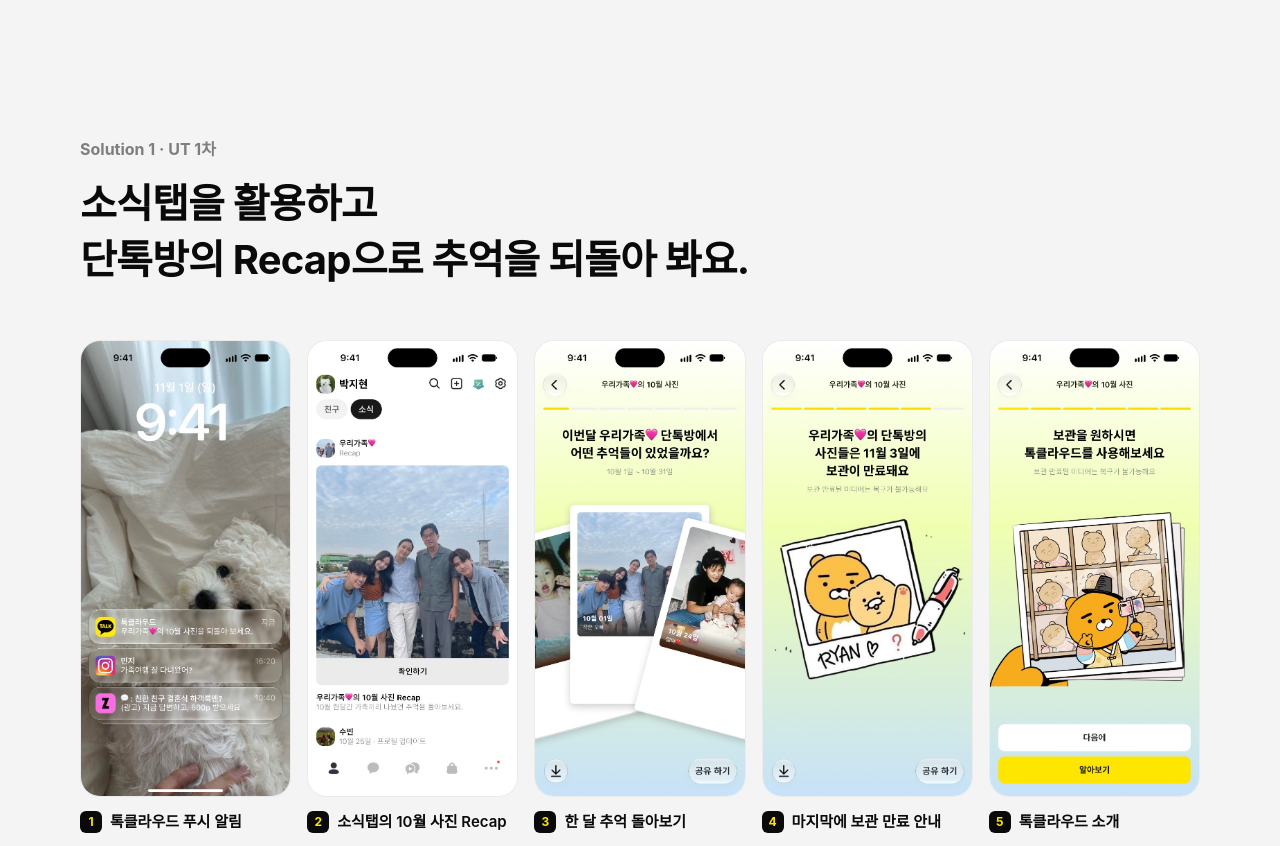
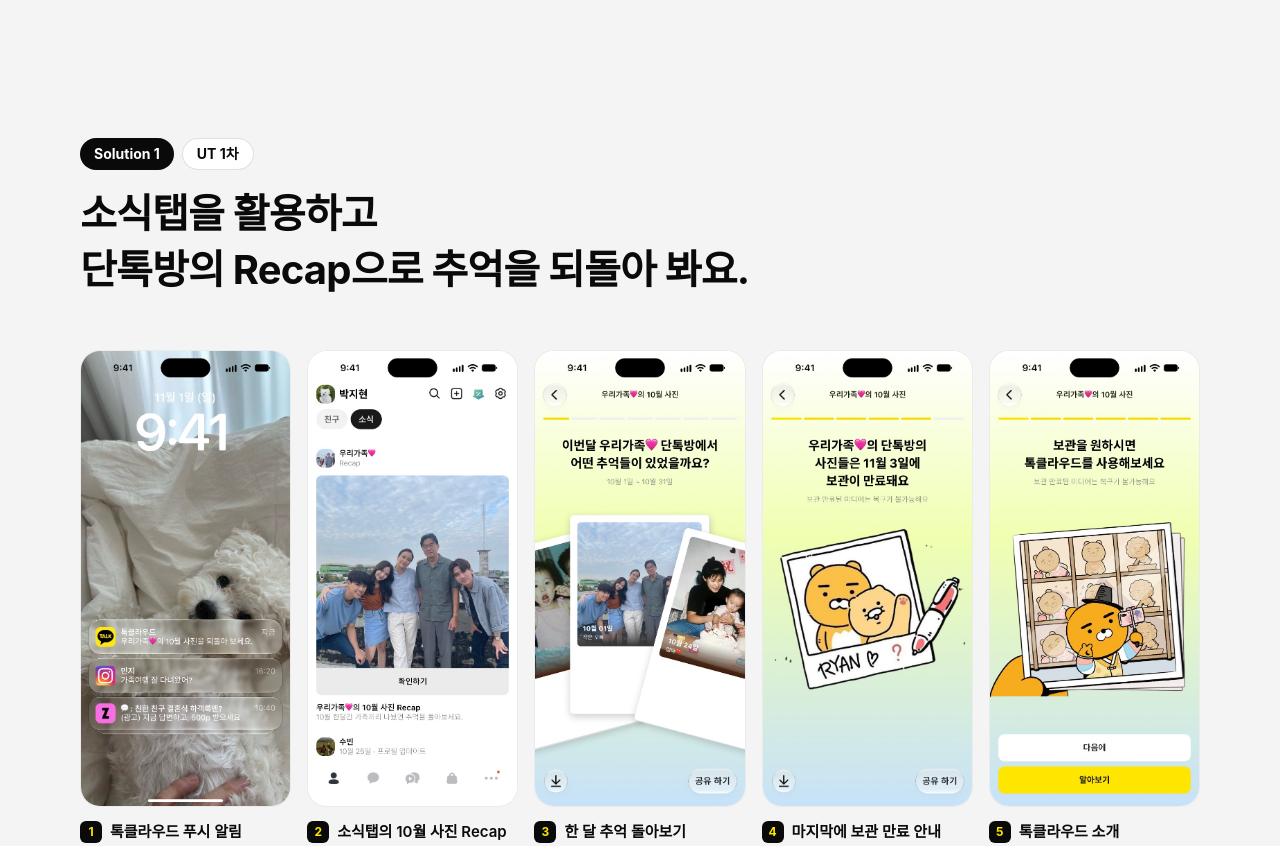
Before and after one commit to Ssio9X/talkdrawer-prototype, a plain HTML site: page landing-2/index.html in a window 1280 px wide. Shown: the part 2960-3806 px from the top of the page. Drawn offline with Linux system fonts and the light colour scheme.

Commit message:
랜딩 2차: Solution·UT 소제목을 태그 두 개로 분리
Co-Authored-By: Claude Opus 5.5 <noreply@anthropic.com>

```diff
--- a/landing-2/index.html
+++ b/landing-2/index.html
@@ -466,6 +466,12 @@ footer .wrap{display:flex;justify-content:space-between;gap:24px;flex-wrap:wrap}
 #sol2{padding-top:0}
 #sol2 .sx{border-top:1px solid #e2e2e2;padding-top:120px}
 @media (max-width:760px){#sol2 .sx{padding-top:80px}}
+
+/* Solution · UT 소제목을 태그 두 개로 분리 */
+.sx-tags{display:flex;align-items:center;gap:8px}
+.sx-tags span{display:inline-flex;align-items:center;height:32px;padding:0 14px;border-radius:9999px;font-size:14px;font-weight:700;line-height:1}
+.tg-s{background:#0a0a0a;color:#fff}
+.tg-u{background:#fff;color:#0a0a0a;border:1px solid rgba(0,0,0,.12)}
 </style>
 </head>
 <body>
@@ -522,7 +528,7 @@ footer .wrap{display:flex;justify-content:space-between;gap:24px;flex-wrap:wrap}
 
 <!-- 5 Solution 1 · Figma 551:16673 + 1차 결과 551:19543 -->
 <section class="so gr" id="sol1"><div class="sx">
-  <div class="sx-head rv"><p class="sx-k">Solution 1 · UT 1차</p><h2>소식탭을 활용하고<br> 단톡방의 Recap으로 추억을 되돌아 봐요.</h2></div>
+  <div class="sx-head rv"><p class="sx-tags"><span class="tg-s">Solution 1</span><span class="tg-u">UT 1차</span></p><h2>소식탭을 활용하고<br> 단톡방의 Recap으로 추억을 되돌아 봐요.</h2></div>
   <ol class="strip rv">
     <li><img src="img/s1-push.jpg" width="402" height="874" alt="잠금화면 푸시: 우리가족 10월 사진을 되돌아 보세요" loading="lazy"><span><i>1</i>톡클라우드 푸시 알림</span></li>
     <li><img src="img/s1-feed.jpg" width="402" height="874" alt="카카오톡 소식탭에 뜬 우리가족 10월 사진 Recap" loading="lazy"><span><i>2</i>소식탭의 10월 사진 Recap</span></li>
@@ -547,7 +553,7 @@ footer .wrap{display:flex;justify-content:space-between;gap:24px;flex-wrap:wrap}
 
 <!-- 6 Solution 2 · Figma 551:18817 -->
 <section class="so gr" id="sol2"><div class="sx">
-  <div class="sx-head rv"><p class="sx-k">Solution 2 · UT 2·3차</p><h2>톡클라우드가<br> 광고같이 느껴지지 않게</h2></div>
+  <div class="sx-head rv"><p class="sx-tags"><span class="tg-s">Solution 2</span><span class="tg-u">UT 2·3차</span></p><h2>톡클라우드가<br> 광고같이 느껴지지 않게</h2></div>
   <ol class="strip rv">
     <li><img src="img/s2-push.jpg" width="402" height="874" alt="잠금화면 푸시: 곧 보관이 만료되는 추억이 있어요" loading="lazy"><span><i>1</i>톡클라우드 푸시 알림</span></li>
     <li><img src="img/s2-expire.jpg" width="402" height="874" alt="우리가족 단톡방의 사진들은 11월 3일에 보관이 만료돼요" loading="lazy"><span><i>2</i>보관 만료 안내를 먼저</span></li>
```
